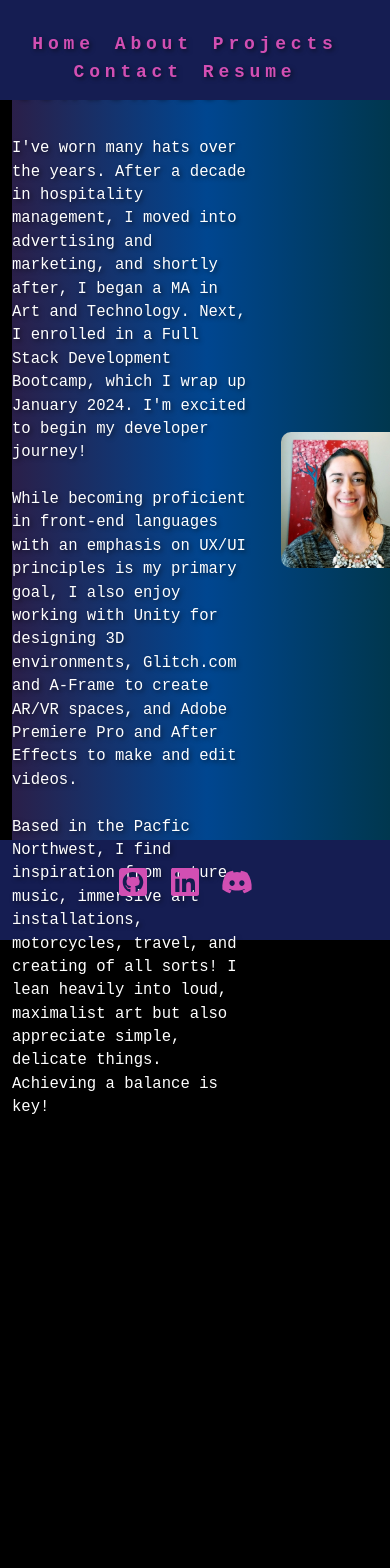
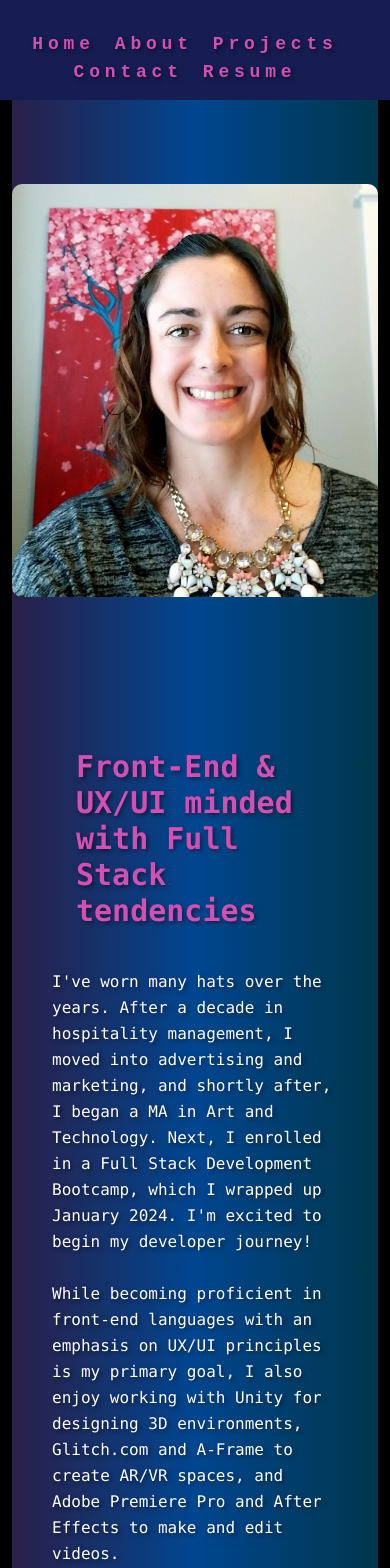
Before and after one commit to tugwellchristi/Portfolio-2.0, a React (Vite) app: page /About in a window 390 px wide. Shown: the top 1568 px of the page. Before the commit the page ends 1164 px from the top, so only its background shows below. Built offline with nearby package versions, Linux system fonts and the light colour scheme.

Commit message:
fixed responsiveness on about page

```diff
--- a/src/pages/About.jsx
+++ b/src/pages/About.jsx
@@ -4,45 +4,27 @@ function About() {
     return (
         <section
             id="about"
+            className='pt-32 pb-24'
             style={{
-                height: '840px',
-                width: '100vw',
                 background: 'linear-gradient(270deg, #00364Aff, #004690ff, #2A1F49ff)',
-                display: 'flex',
-                flexDirection: 'column',
-                justifyContent: 'center',
-                alignItems: 'center',
                 textShadow: '2px 2px 4px rgba(0, 0, 0, 0.5)'
             }}
         >
             <div
-                style={{
-                    display: 'flex',
-                    justifyContent: 'center',
-                    alignItems: 'center',
-                    maxWidth: '1300px',
-                    marginTop: '160px'
-                }}
-            >
-                <div
-                    style={{ maxWidth: '800px', marginRight: '30px' }}>
+            className="container mx-auto flex flex-col-reverse md:flex-row items-center justify-center">
+                <div className="max-w-xlg md:w-3/5 md:mr-12">
                     <h1
-                        style={{
-                            fontFamily: 'monospace',
-                            fontWeight: 700,
-                            letterSpacing: '0.3rem',
-                            color: '#D24FB3ff',
-                            fontSize: 'calc(2.5rem / 1.3)',
-                            margin: 0,
-                        }}
+                    className="font-mono text-3xl md:text-4xl lg:text-4xl font-bold mb-4 mt-32 sm:mt-16 mx-16"
+                    style={{ color: '#D24FB3ff' }}
                     >
                         Front-End & UX/UI minded with Full Stack tendencies
                     </h1>
                         <br />
 
-                    <p
-                        style={{ color: 'white', marginBottom: '20px', fontFamily: 'monospace', fontSize: '1.2em' }}>
-                        I've worn many hats over the years. After a decade in hospitality management, I moved into advertising and marketing, and shortly after, I began a MA in Art and Technology. Next, I enrolled in a Full Stack Development Bootcamp, which I wrap up January 2024. I'm excited to begin my developer journey!
+                    <p className="font-mono text-base md:text-lg text-white leading-relaxed mb-8 mx-10"
+                        >
+                        I've worn many hats over the years. After a decade in hospitality management, I moved into advertising and marketing, and shortly after, I began a MA in Art and Technology.
+                        Next, I enrolled in a Full Stack Development Bootcamp, which I wrapped up January 2024. I'm excited to begin my developer journey!
                         <br />
                         <br />
                         While becoming proficient in front-end languages with an emphasis on UX/UI principles is my primary goal, I also enjoy working with Unity for designing 3D environments, Glitch.com and A-Frame to create AR/VR spaces, and Adobe Premiere Pro and After Effects to make and edit videos.
@@ -57,12 +39,12 @@ function About() {
 
 
                 </div>
-                <div
-                    style={{ maxWidth: '600px' }}>
+                <div className="max-w-md md:w-1/3 md:ml-12 mt-14 md:mt-0 mb-6 md:mb-0">
                     <img
                         src="/Me.jpg"
                         alt="Self portrait"
-                        style={{ width: '100%', height: 'auto', borderRadius: '10px' }}
+                        className="w-full md:w-auto md:h-auto rounded-lg"
+                        style={{  borderRadius: '10px' }}
                     />
                 </div>
             </div>
--- a/src/pages/Home.jsx
+++ b/src/pages/Home.jsx
@@ -5,30 +5,25 @@ import backgroundImage from '../assets/Abstract.png';
 function Home() {
     return (
         <div
+            className='h-screen md:h-auto bg-cover bg-center flex flex-col justify-center items-center font-mono font-bold text-white text-2xl md:text-4xl px-4'
             style={{
-                height: '780px',
+                height: '90vh',
                 width: '100vw',
                 backgroundImage: `url(${backgroundImage})`,
-                backgroundSize: 'cover',
-                display: 'flex',
-                flexDirection: 'column',
-                justifyContent: 'center',
-                alignItems: 'center',
-                fontFamily: 'monospace',
-                fontWeight: 700,
                 letterSpacing: '.2rem',
-                color: 'white',
-                flexGrow: 1,
                 fontSize: '2rem',
-                marginTop: '60px',
+
                 textShadow: '2px 2px 4px rgba(0, 0, 0, 0.5)',
             }}
         >
-            <h2 fontWeight='bold' style={{ fontFamily: 'monospace', fontSize: '60px' }}>
+            <h2 className="text-4xl md:text-6xl mb-8 font-mono">
                 HI, I'M CHRISTI!
             </h2>
-            <h4 style={{ fontFamily: 'monospace' }}>
-            Front-End Developer <span style={{ color: '#D24FB3ff', position: 'relative', zIndex: 1 }}>//</span> Web Designer <span style={{ color: '#D24FB3ff', position: 'relative', zIndex: 1 }}>//</span> Art Enthusiast
+            <h4 className="text-2xl md:text-4xl font-mono lg:block md:hidden sm:hidden">
+            Front-End Developer <span style={{ color: '#D24FB3ff'}}>//</span> Web Designer <span style={{ color: '#D24FB3ff' }}>//</span> Art Enthusiast
+            </h4>
+            <h4 className="text-2xl md:text-4xl font-mono lg:hidden md:block sm:block text-center" style={{ letterSpacing: '.2rem'}}>
+            Front-End Developer <br /> Web Designer <br /> Art Enthusiast
             </h4>
         </div>
     );
```
